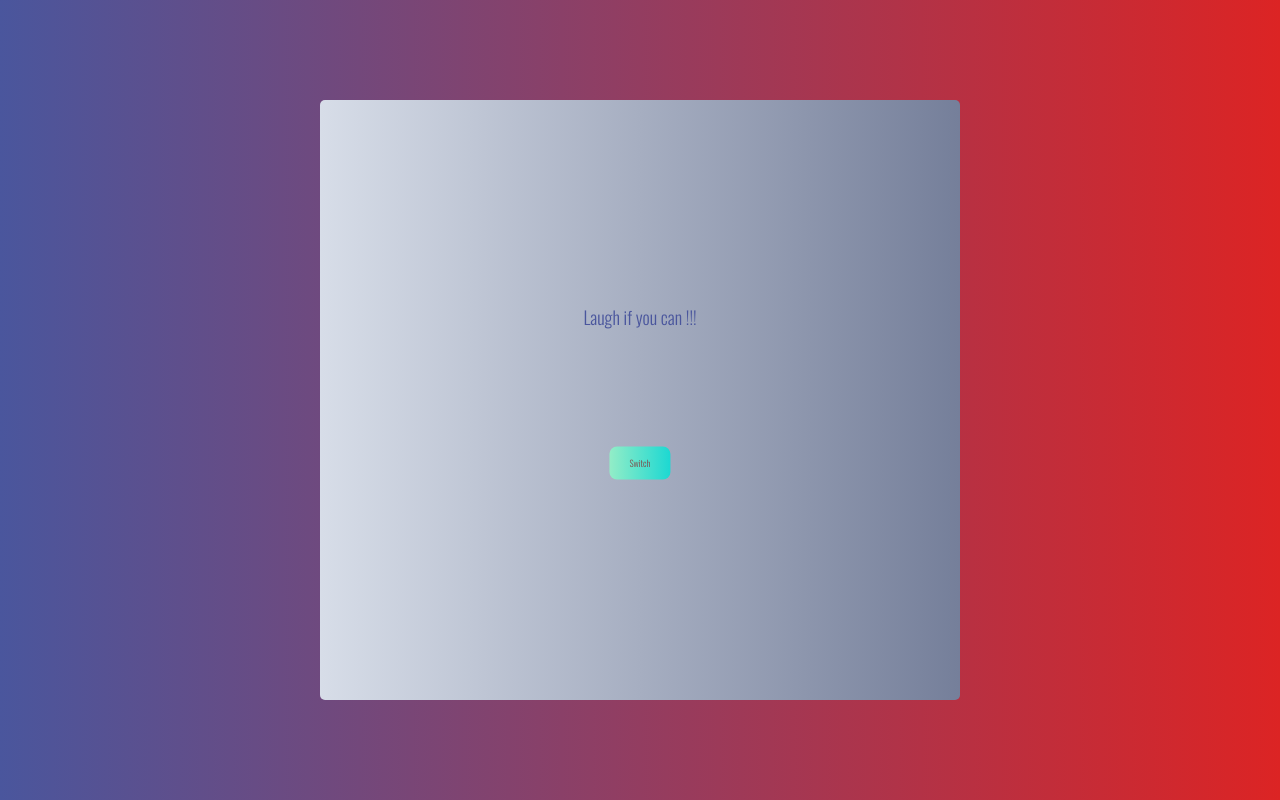
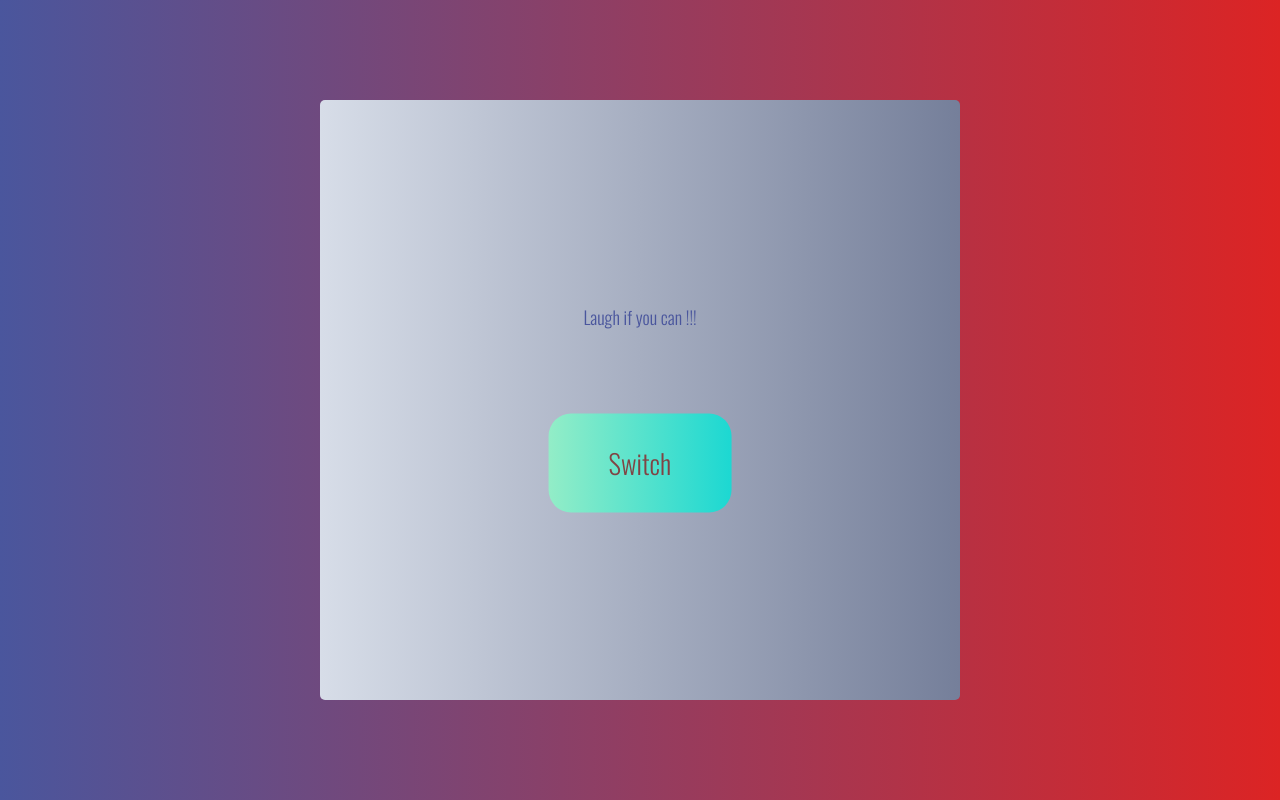
Before and after one commit to pharouqy/Dad-jokes, a plain HTML site: page index.html in a window 1280 px wide. In both pictures the pointer is over the button "Switch". Drawn offline with nearby package versions, Linux system fonts and the light colour scheme; no server answers.

Commit message:
Fix scall buttton()

```diff
--- a/styles.css
+++ b/styles.css
@@ -80,7 +80,7 @@ button {
 }
 
 button:hover {
-  transform: scale(0.5);
+  transform: scale(1.5);
   transition: all 0.1s ease-in-out;
 }
 
```
